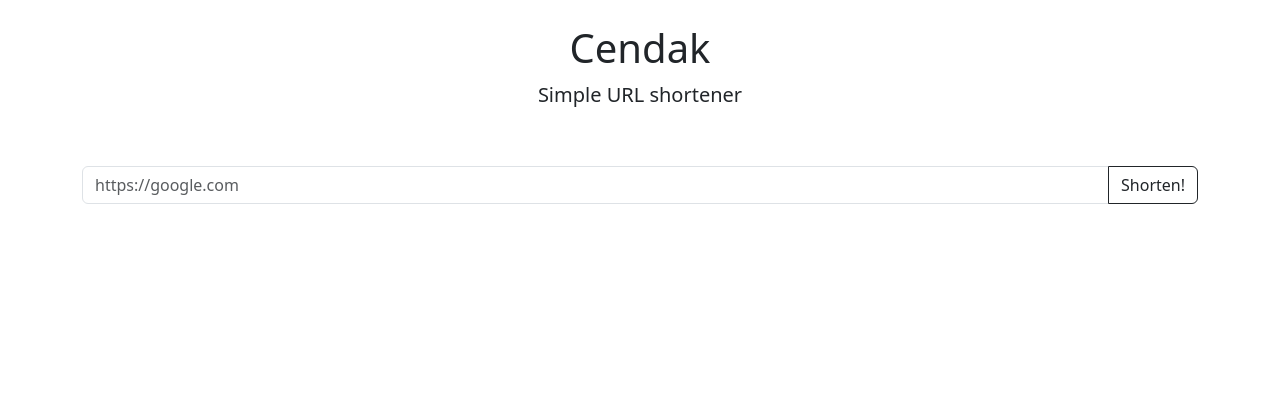
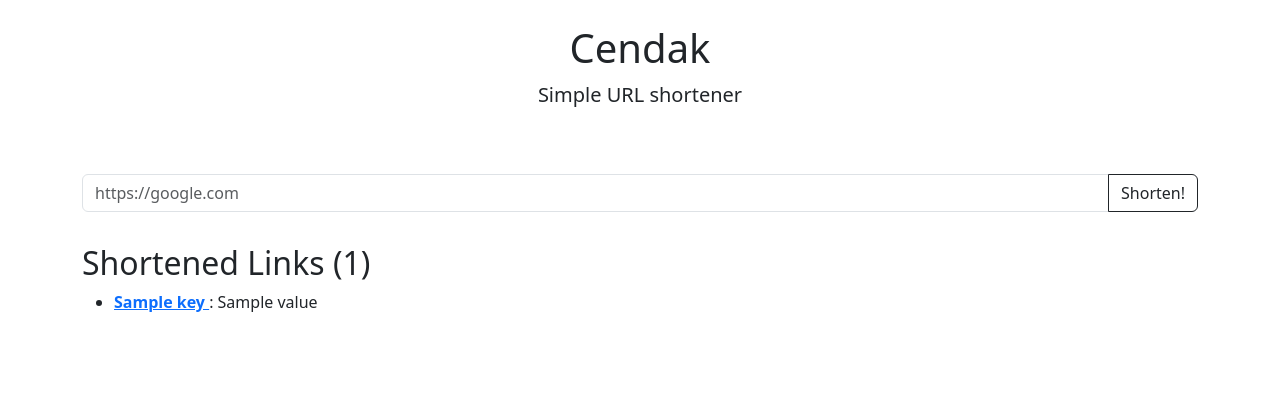
Before and after one commit to manoedinata/Cendak, a Flask app: template cendak/templates/home.html in a window 1280 px wide. Shown: the top 410 px of the page. Run offline with Flask 3, Linux system fonts and the light colour scheme; the template is opened without the code that fills it: most values are stand-ins (such as "Sample title", 1, 10 or a date in 2020); parts of the project's set-up code (start-up, migrations or seed data) failed here and were passed over.

Commit message:
Shortened links list & UI update
- Add list of shortened links. Currently it is server-side.
- Some minor UI improvement.

```diff
--- a/cendak/routes/main.py
+++ b/cendak/routes/main.py
@@ -12,7 +12,9 @@ routes_main = Blueprint("routes_main", __name__)
 
 @routes_main.get("/")
 def home():
-    return render_template("home.html")
+    links = cendak_links.fetch()
+
+    return render_template("home.html", links=links)
 
 @routes_main.post("/add")
 def add():
--- a/cendak/templates/home.html
+++ b/cendak/templates/home.html
@@ -6,7 +6,7 @@ Home
 
 {% block content %}
 
-<div id="short">
+<div id="short" class="py-2">
     <div class="container">
         <div class="row">
             <div class="col">
@@ -23,4 +23,24 @@ Home
     </div>
 </div>
 
+<div id="list" class="py-2">
+    <div class="container">
+        <div class="row">
+            <div class="col">
+                <h2>Shortened Links ({{ links.count }})</h2>
+
+                <ul>
+                    {% for link in links.items %}
+                    <li>
+                        <b><a href="{{ url_for('routes_redirect.redirect_id', id=link['key']) }}">
+                            {{ link["key"] }}
+                        </a></b>: {{ link["value"] }}
+                    </li>
+                    {% endfor %}
+                </ul>
+            </div>
+        </div>
+    </div>
+</div>
+
 {% endblock %}
```
